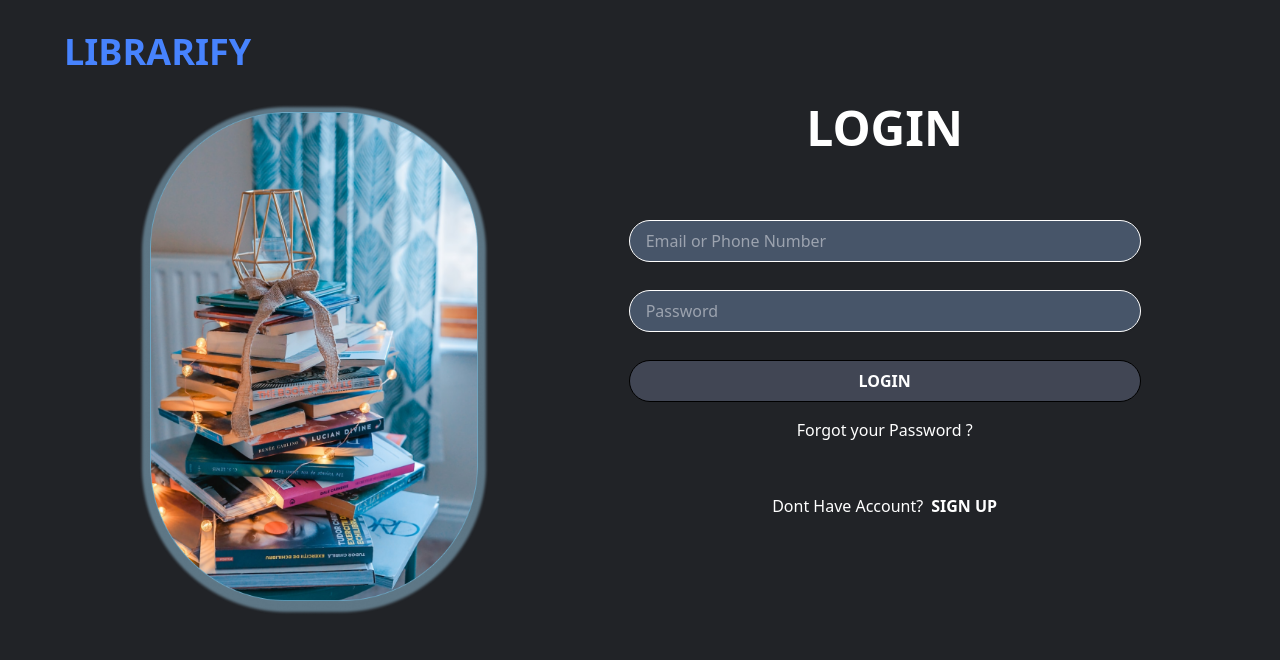
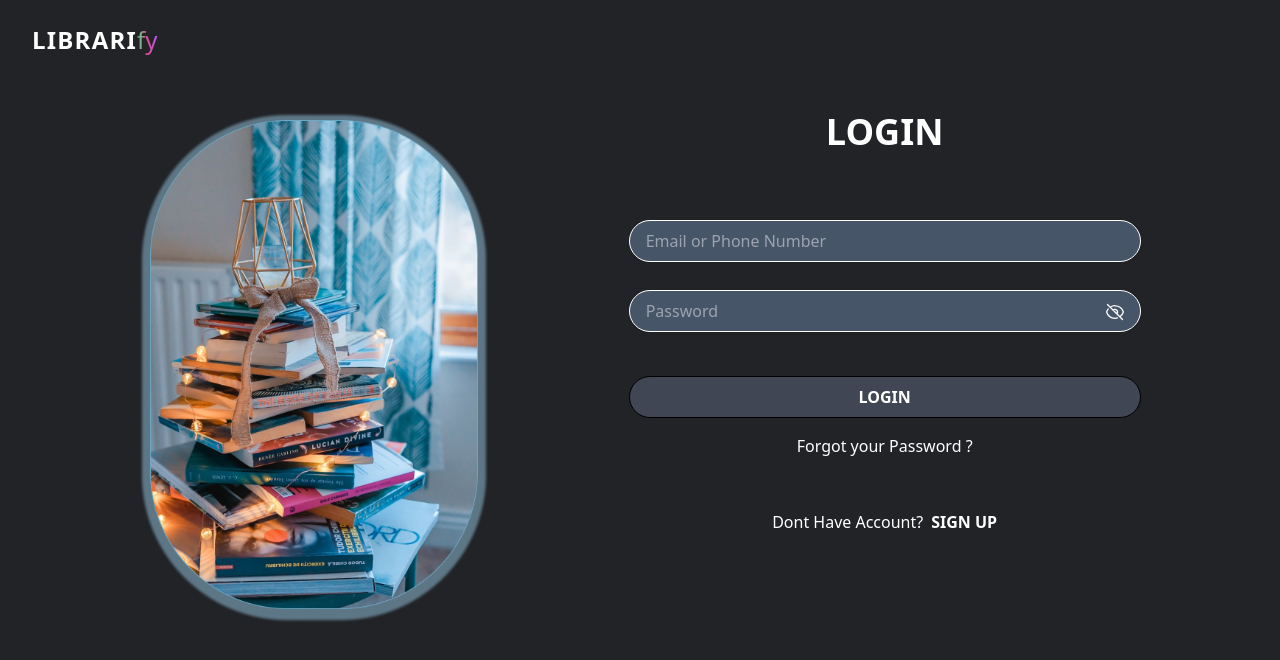
Before and after one commit to auzanxp/smuckers-project, a React (Vite) app: page /login in a window 1280 px wide. Shown: the top 660 px of the page. Built offline with nearby package versions, Linux system fonts and the light colour scheme; the HTML template or start-up script is replaced by a standard one.

Commit message:
fix/auzan: slice nav

```diff
--- a/src/pages/Landing.jsx
+++ b/src/pages/Landing.jsx
@@ -10,10 +10,10 @@
   } = useAppContext();
   return (
     <div
-      className='leading-normal min-h-screen tracking-normal text-indigo-400 bg-cover pt-4 bg-fixed'
+      className='leading-normal min-h-screen tracking-normal text-indigo-400 bg-cover pt-6 bg-fixed'
       style={{ backgroundImage: 'url("/header.png")' }}
     >
-      <div className='h-full'>
+      <div className='h-full px-8'>
         {/*Nav*/}
         <div className='w-full container mx-auto'>
           <div className='w-full flex items-center justify-between'>
--- a/src/pages/Login.jsx
+++ b/src/pages/Login.jsx
@@ -2,12 +2,16 @@
 import { Link } from 'react-router-dom';
 import { toast } from 'react-toastify';
 import 'react-toastify/dist/ReactToastify.min.css';
+import Brand from '../components/Brand';
 import Input from '../components/elements/Input';
 import useAppContext from '../context/AppContext';
 
 export default function Login() {
   const context = useAppContext();
   const [isLoading, setIsLoading] = useState(false);
+  const [showPassword, SetShowPassword] = useState(false);
+
+  const handleShowPassword = () => SetShowPassword(!showPassword);
 
   const toastrOptions = {
     position: 'top-center',
@@ -32,12 +36,9 @@
 
   return (
     <div className='bg-primaryLogin min-h-screen'>
-      <div className='flex justify-start px-8'>
-        <Link to='/' className='text-4xl text-primary font-bold m-8'>
-          LIBRARIFY
-        </Link>
+      <div className='flex justify-start px-8 mb-14 pt-6'>
+        <Brand />
       </div>
-
       <div className='flex flex-row justify-evenly'>
         <div className=''>
           <img
@@ -49,7 +50,7 @@
         </div>
 
         <div className='flex grow max-w-lg flex-col items-center'>
-          <h4 className='text-5xl text-white font-bold mb-14'>LOGIN</h4>
+          <h4 className='text-4xl text-white font-bold mb-14'>LOGIN</h4>
           <form
             className='flex flex-col gap-7 mt-3 w-full'
             onSubmit={loginHandler}
@@ -58,16 +59,60 @@
               className='rounded-full py-2 px-4 border-white bg-formColor'
               type='text'
               placeholder='Email or Phone Number'
-            ></Input>
-            <Input
-              className='rounded-full py-2 px-4 border-white bg-formColor'
-              type='password'
-              placeholder='Password'
-            ></Input>
+            />
+            <div className='mb-4 relative'>
+              <Input
+                className='rounded-full py-2 px-4 border-white bg-formColor'
+                type={showPassword ? 'text' : 'password'}
+                placeholder='Password'
+              />
+              <div className='absolute top-3 right-4 text-white hover:text-slate-300 cursor-pointer'>
+                {showPassword ? (
+                  <>
+                    <svg
+                      xmlns='http://www.w3.org/2000/svg'
+                      fill='none'
+                      viewBox='0 0 24 24'
+                      strokeWidth={1.5}
+                      stroke='currentColor'
+                      className='w-5 h-5'
+                      onClick={handleShowPassword}
+                    >
+                      <path
+                        strokeLinecap='round'
+                        strokeLinejoin='round'
+                        d='M2.036 12.322a1.012 1.012 0 010-.639C3.423 7.51 7.36 4.5 12 4.5c4.638 0 8.573 3.007 9.963 7.178.07.207.07.431 0 .639C20.577 16.49 16.64 19.5 12 19.5c-4.638 0-8.573-3.007-9.963-7.178z'
+                      />
+                      <path
+                        strokeLinecap='round'
+                        strokeLinejoin='round'
+                        d='M15 12a3 3 0 11-6 0 3 3 0 016 0z'
+                      />
+                    </svg>
+                  </>
+                ) : (
+                  <svg
+                    xmlns='http://www.w3.org/2000/svg'
+                    fill='none'
+                    viewBox='0 0 24 24'
+                    strokeWidth={1.5}
+                    stroke='currentColor'
+                    className='w-5 h-5'
+                    onClick={handleShowPassword}
+                  >
+                    <path
+                      strokeLinecap='round'
+                      strokeLinejoin='round'
+                      d='M3.98 8.223A10.477 10.477 0 001.934 12C3.226 16.338 7.244 19.5 12 19.5c.993 0 1.953-.138 2.863-.395M6.228 6.228A10.45 10.45 0 0112 4.5c4.756 0 8.773 3.162 10.065 7.498a10.523 10.523 0 01-4.293 5.774M6.228 6.228L3 3m3.228 3.228l3.65 3.65m7.894 7.894L21 21m-3.228-3.228l-3.65-3.65m0 0a3 3 0 10-4.243-4.243m4.242 4.242L9.88 9.88'
+                    />
+                  </svg>
+                )}
+              </div>
+            </div>
             <button
               className={`${
                 isLoading && 'disabled opacity-50'
-              } rounded-full py-2 border border-black font-bold text-white bg-formColor`}
+              } rounded-full py-2 border border-black font-bold text-white bg-formColor hover:bg-slate-600`}
               disabled={isLoading}
             >
               LOGIN
```
